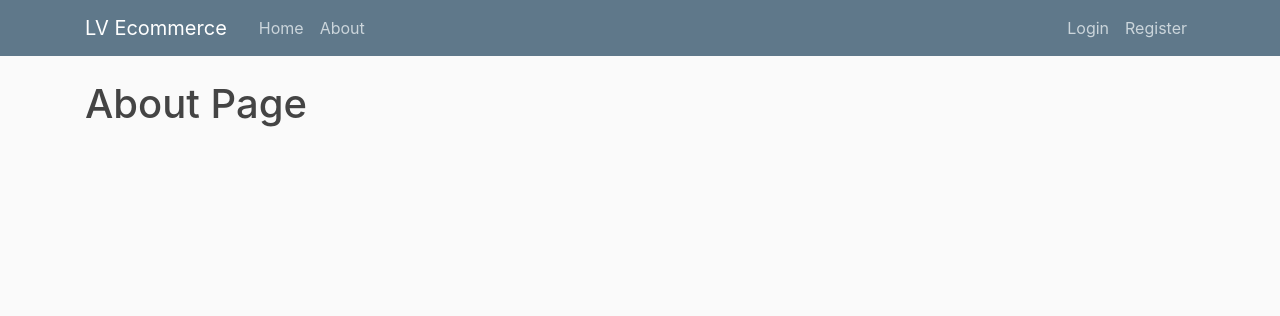
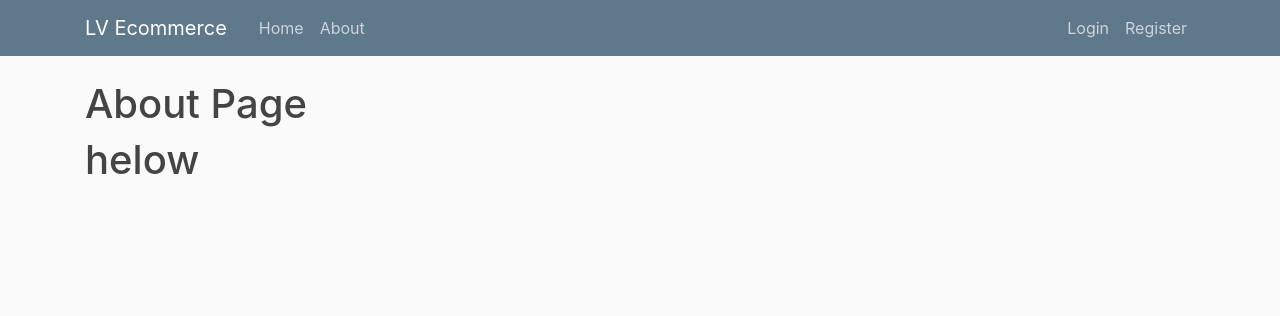
Before and after one commit to Susansujakhu/LV_Ecommerce, a Flask app: page /about in a window 1280 px wide. Shown: the top 316 px of the page. Run offline with Flask 2, Linux system fonts and the light colour scheme; some libraries are stand-ins or nearby versions.

Commit message:
about - updated

```diff
--- a/stores/single_store/templates/about.html
+++ b/stores/single_store/templates/about.html
@@ -1,4 +1,5 @@
 {% extends "layout.html" %}
 {% block content %}
     <h1>About Page</h1>
+    <h1>helow</h1>
 {% endblock content %}
```
